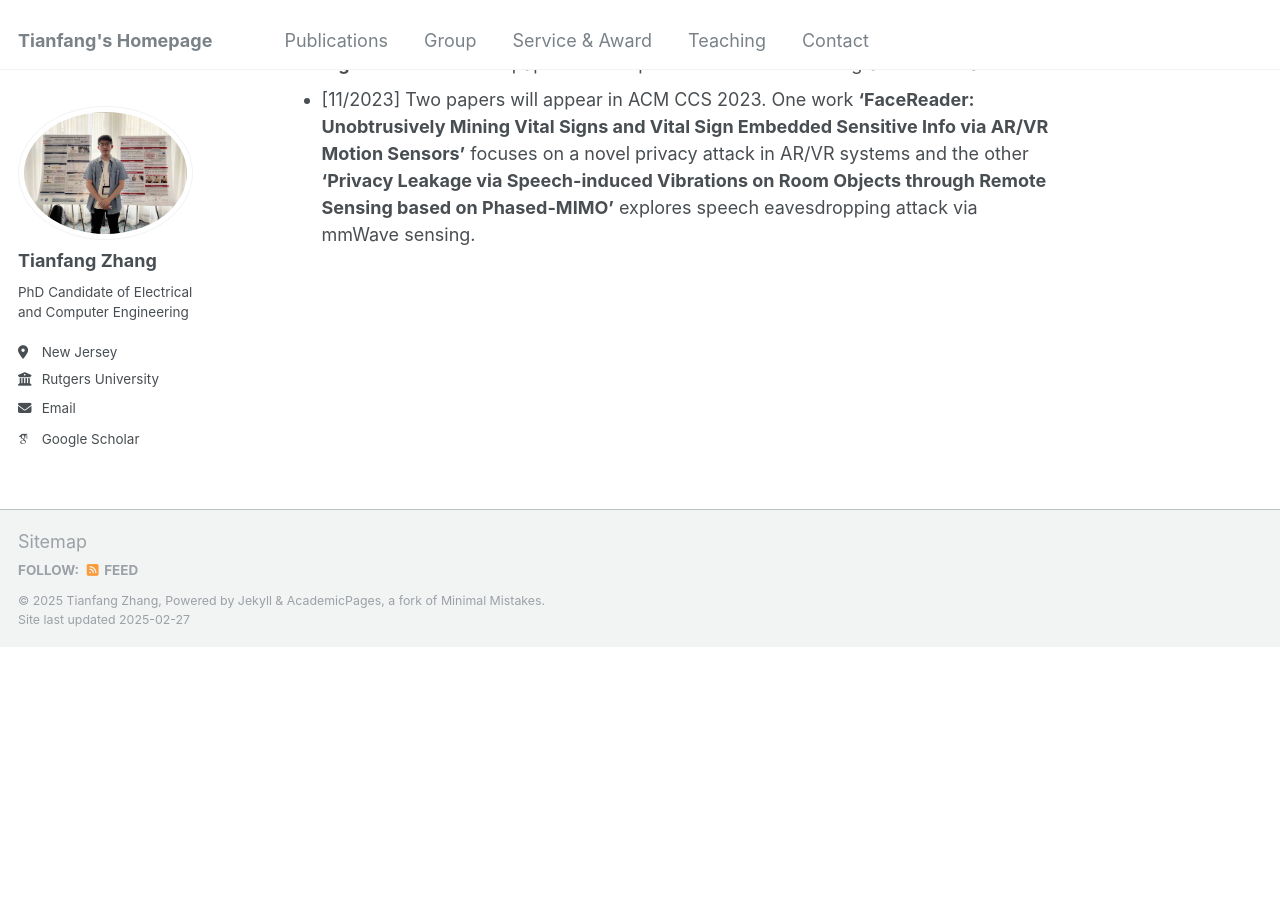
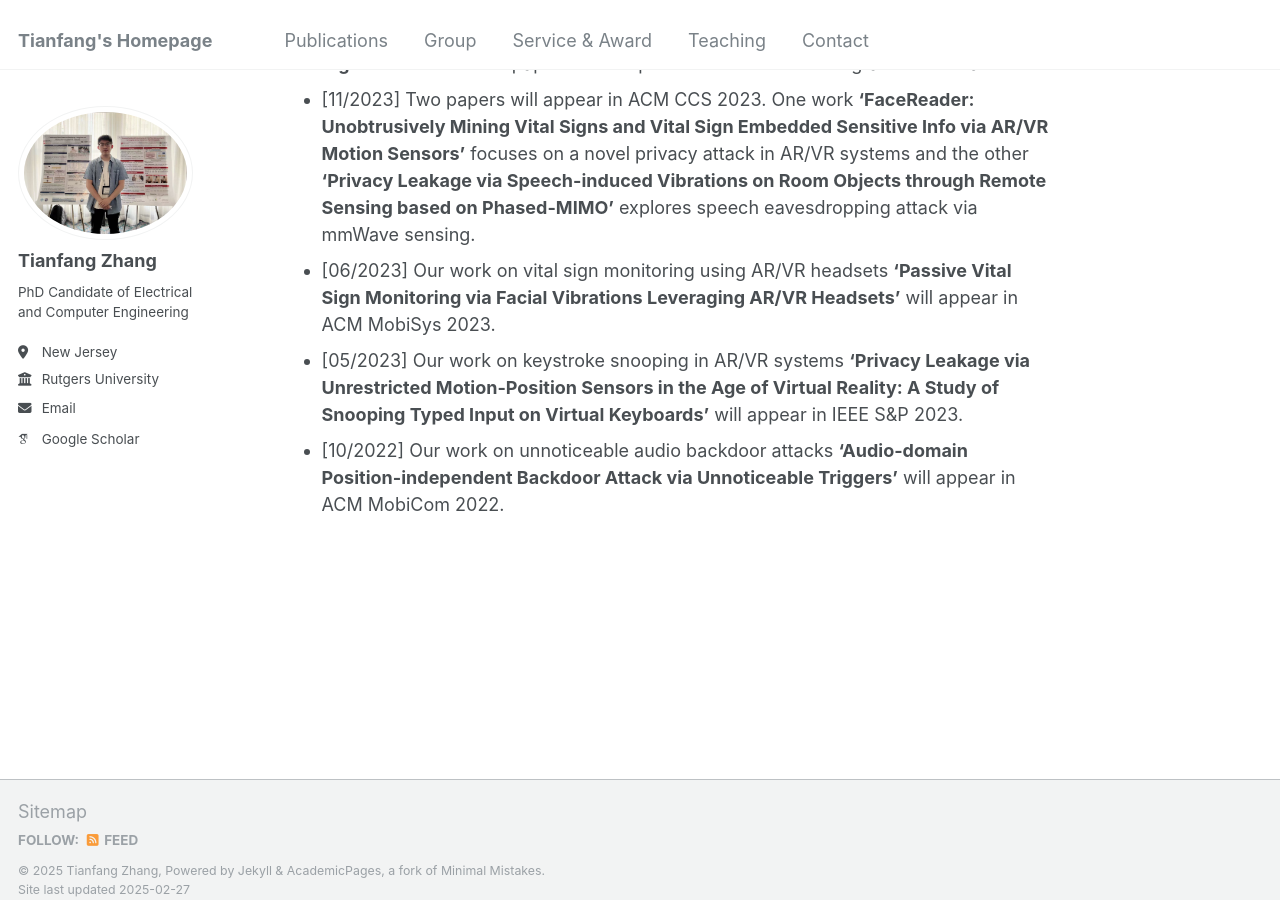
Before and after one commit to tianfang96/tianfang96.github.io, a Jekyll site: the page built from _pages/about.md, in a window 1280 px wide and 900 px high, scrolled down 1028 px. Built offline with Jekyll 4.4.1, drawn with Linux system fonts in a browser that asks for light colours; some web fonts are replaced; before the commit the page ends 1675 px from its top, so only the background shows below that.

Commit message:
Update about.md

```diff
--- a/_pages/about.md
+++ b/_pages/about.md
@@ -24,3 +24,6 @@ News
 - [10/2024] Our work on AR/VR user authentication via viseme profiling **'SAFARI: Speech-Associated Facial Authentication for AR/VR Settings via Robust VIbration Signatures'** will appear in ACM CCS 2024. See you in Salt Lake City!
 - [10/2024] Our work on user authentication via palm biometric profiling **'mmPalm: Unlocking Ubiquitous User Authentication through Palm Recognition with mmWave Signals'** won the best paper runner up of IEEE CNS 2024. Congrats to the team!
 - [11/2023] Two papers will appear in ACM CCS 2023. One work **'FaceReader: Unobtrusively Mining Vital Signs and Vital Sign Embedded Sensitive Info via AR/VR Motion Sensors'** focuses on a novel privacy attack in AR/VR systems and the other **'Privacy Leakage via Speech-induced Vibrations on Room Objects through Remote Sensing based on Phased-MIMO'** explores speech eavesdropping attack via mmWave sensing.
+- [06/2023] Our work on vital sign monitoring using AR/VR headsets **'Passive Vital Sign Monitoring via Facial Vibrations Leveraging AR/VR Headsets'** will appear in ACM MobiSys 2023.
+- [05/2023] Our work on keystroke snooping in AR/VR systems **'Privacy Leakage via Unrestricted Motion-Position Sensors in the Age of Virtual Reality: A Study of Snooping Typed Input on Virtual Keyboards'** will appear in IEEE S&P 2023.
+- [10/2022] Our work on unnoticeable audio backdoor attacks **'Audio-domain Position-independent Backdoor Attack via Unnoticeable Triggers'** will appear in ACM MobiCom 2022.
```
